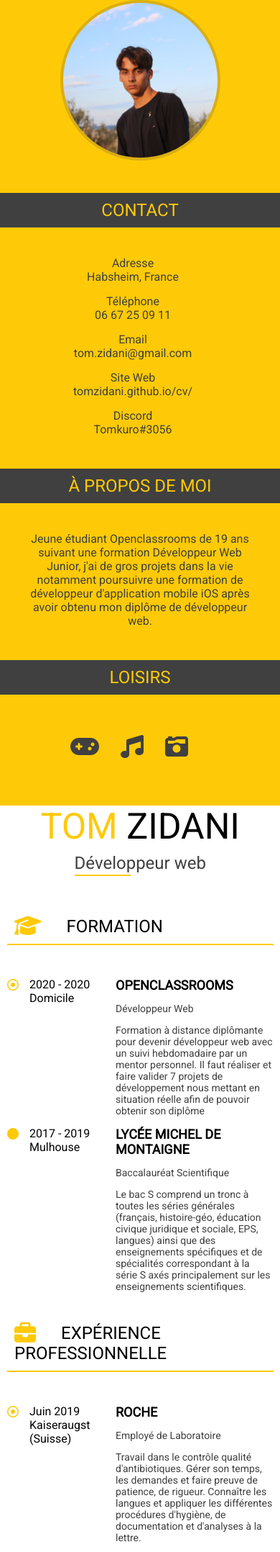
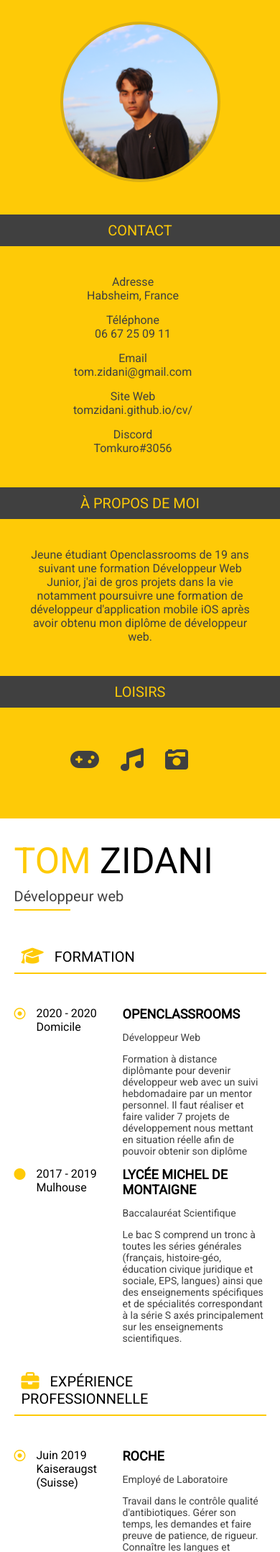
Before and after one commit to tomzidani/OC-P2, a PHP site: page / in a window 390 px wide. Shown: the top 2156 px of the page at 72% size. Run offline with PHP 8.4, Linux system fonts and the light colour scheme; some libraries are stand-ins or nearby versions.

Commit message:
Amélioration de la version responsive
Refonte du système de version responsive et des différents breakpoints, amélioration rapide de la version

```diff
--- a/assets/css/style.css
+++ b/assets/css/style.css
@@ -36,7 +36,7 @@ article.infos p{color: #404040;}
 .r-poste{font-weight: bold;}
 
 /* Objets */
-.photo{width: 215px; height: 215px; background: url('../img/profil.png') center no-repeat;  border-radius: 100%; border: solid 4px #daaf12; background-size: 150%; margin: 0 auto;}
+.photo{width: 215px; height: 215px; background: url('../img/profil.png') center no-repeat;  border-radius: 100%; border: solid 4px #daaf12; background-size: 150%; margin-left: auto; margin-right: auto; margin-top: 30px;}
 .p-gauche .banniere{width: 100%; color: #feca07; text-align: center;background-color: #404040;margin-top: 45px; margin-bottom: 40px;text-transform: uppercase;}
 .p-droite .banniere{border-bottom: solid 2px #feca07; width: 100%;text-transform: uppercase;margin-bottom: 45px;}
 section.recommandations .banniere{margin-bottom: 20px;}
@@ -56,17 +56,31 @@ div.date i{color: #feca07;margin-right: 15px;margin-top: 2px;}
 	.p-gauche{min-width: 300px; width: 300px;}
 }
 @media screen and (max-width: 899px) {
+}
+
+	/* Bureau */
+	@media (max-width: 1199px) {
+		.p-gauche{min-width: 300px; width: 300px;}
+	}
+
+	/* Tablette */
+	@media (max-width: 992px) {
 		h2.fonction{margin-bottom: 50px;}
 		.p-gauche section.informations ul li{margin-left: -50px; margin-right: 0px;text-align: center;}
-	.contenu{display: block; max-width: 100%;}
+		.contenu{max-width: 100%;}
 		.p-gauche p{text-align: center;}
-	.p-gauche{width: 100%; display: block;padding-top: 0px;}
-	.p-droite{width: 95%;padding-right: 10px; padding-left: 10px;float: none;padding-top: 10px;}
-	h1{text-align: center;}
-	h2.fonction{text-align: center;}
+		.p-gauche{width: 100%; padding-top: 0px;}
+		.p-droite{width: 60%; padding-right: 30px; padding-left: 50px;float: left;padding-top: 30px;}
 		article.infos p{font-size: 14px;}
 	}
 
-@media screen and (max-width: 500px) {
+	/* Mobile */
+	@media (max-width: 768px) {
 		div.date-i{width: 120px;}
+		h2{font-size: 20px;}
+		.p-droite .banniere h2 i{margin-right: 15px;}
+		.p-gauche{display: block; width: 100%;}
+		.p-droite{width: 90%; padding: 10px; margin: 0 auto; float: none;}
+		.contenu{display: block;}
+		aside{margin-bottom: 30px;}
 	}
```
Lines whose indentation alone changed are shown as unchanged.
